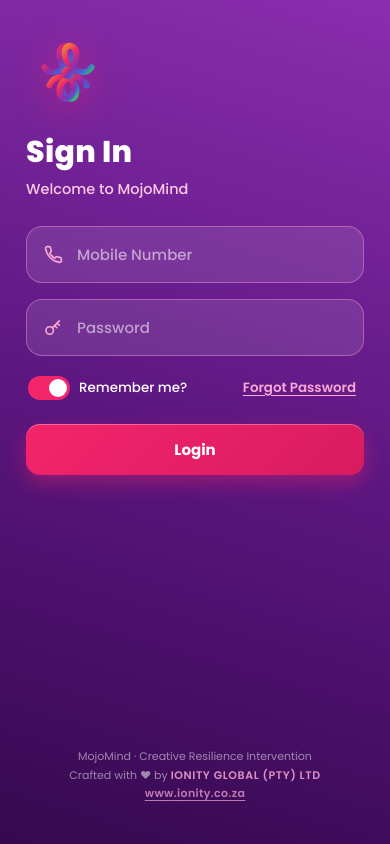
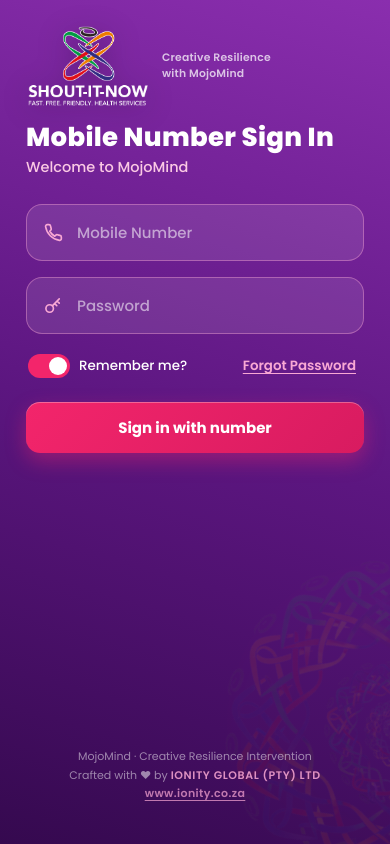
Before and after one commit to Ionity-Global-Pty-Ltd/MM-ionity, a plain HTML site: page index.html in a window 390 px wide. Drawn offline with Linux system fonts and the light colour scheme.

Commit message:
Brand mobile-number sign-in with SHOUT-IT-NOW artwork

```diff
--- a/css/app.css
+++ b/css/app.css
@@ -530,9 +530,22 @@ body {
 @keyframes toast-out { to { opacity: 0; transform: translateY(10px) scale(.94); } }
 
 /* ── Auth screens ────────────────────────────────────────── */
-.auth-wrap { flex: 1; display: flex; flex-direction: column; padding: calc(30px + env(safe-area-inset-top)) 26px 30px; }
+.auth-wrap { position: relative; isolation: isolate; flex: 1; display: flex; flex-direction: column; padding: calc(24px + env(safe-area-inset-top)) 26px 30px; overflow: hidden; }
+.auth-wrap > *:not(.auth-cloud) { position: relative; z-index: 1; }
+.auth-brand-lockup { display: flex; align-items: center; gap: 12px; min-height: 76px; margin-bottom: 8px; }
+.auth-brand-lockup img { width: 124px; height: 84px; object-fit: contain; object-position: center; filter: drop-shadow(0 5px 14px rgba(16,2,28,.32)); }
+.auth-brand-lockup span { max-width: 132px; color: rgba(255,255,255,.72); font-size: 10.8px; font-weight: 600; line-height: 1.45; letter-spacing: .2px; }
+.auth-cloud {
+  position: absolute; z-index: 0; pointer-events: none;
+  width: 390px; height: 390px; object-fit: contain;
+  right: -190px; bottom: -72px;
+  opacity: .09; filter: saturate(.92) drop-shadow(0 0 24px rgba(249,168,212,.22));
+  animation: shout-cloud-turn 52s linear infinite;
+}
+@keyframes shout-cloud-turn { to { transform: rotate(1turn); } }
 .auth-logo { width: 84px; height: 84px; margin-bottom: 10px; filter: drop-shadow(0 6px 18px rgba(243,37,107,.45)); }
 .auth-wrap h1 { color: #fff; font-size: 30px; font-weight: 800; margin: 6px 0 4px; letter-spacing: .3px; }
+.auth-wrap h1.auth-title { font-size: 26px; line-height: 1.2; }
 .auth-wrap .sub { color: var(--pink-200); font-size: 14.5px; font-weight: 500; margin: 0 0 26px; }
 .field { position: relative; margin-bottom: 16px; }
 .field input {
@@ -557,6 +570,15 @@ body {
 .auth-foot b { color: rgba(249,168,212,.85); font-weight: 600; letter-spacing: .6px; }
 .auth-foot a { text-decoration: none; }
 .auth-foot .io-url { color: rgba(249,168,212,.7); font-weight: 600; letter-spacing: .4px; text-decoration: underline; text-underline-offset: 3px; }
+
+@media (max-height: 680px) {
+  .auth-wrap { padding-top: calc(14px + env(safe-area-inset-top)); padding-bottom: 18px; }
+  .auth-brand-lockup { min-height: 58px; margin-bottom: 2px; }
+  .auth-brand-lockup img { width: 102px; height: 66px; }
+  .auth-wrap h1.auth-title { font-size: 23px; }
+  .auth-wrap .sub { margin-bottom: 18px; }
+  .auth-foot { padding-top: 16px; }
+}
 
 /* IONITY brand footer (home) */
 .ionity-foot {
--- a/js/app.js
+++ b/js/app.js
@@ -386,8 +386,12 @@ function render(html, { theme = 'theme-home', backAnim = false } = {}) {
 routes.signin = () => {
   render(`
     <div class="auth-wrap">
-      ${knotSVG(84)}
-      <h1>Sign In</h1>
+      <img class="auth-cloud" src="./assets/branding/shout-colour-cloud.png" alt="" aria-hidden="true" />
+      <div class="auth-brand-lockup">
+        <img src="./assets/branding/shout-it-now-logo.png" alt="SHOUT-IT-NOW" />
+        <span>Creative Resilience with MojoMind</span>
+      </div>
+      <h1 class="auth-title">Mobile Number Sign In</h1>
       <p class="sub">Welcome to ${MM.APP_NAME}</p>
       <div class="field">${I.phone}<input id="f-phone" type="tel" inputmode="tel" placeholder="Mobile Number" autocomplete="tel" /></div>
       <div class="field">${I.keyIc}<input id="f-pass" type="password" placeholder="Password" autocomplete="current-password" /></div>
@@ -395,7 +399,7 @@ routes.signin = () => {
         <label class="switch"><input id="f-rem" type="checkbox" checked /><span class="knob"></span>Remember me?</label>
         <button class="link" id="f-forgot">Forgot Password</button>
       </div>
-      <button class="btn btn-primary btn-block" id="f-login">Login</button>
+      <button class="btn btn-primary btn-block" id="f-login">Sign in with number</button>
       <p class="auth-foot">${MM.APP_NAME} · Creative Resilience Intervention<br/>Crafted with ❤ by <a href="https://www.ionity.co.za" target="_blank" rel="noopener"><b>IONITY GLOBAL (PTY) LTD</b></a><br/><a class="io-url" href="https://www.ionity.co.za" target="_blank" rel="noopener">www.ionity.co.za</a></p>
     </div>
   `, { theme: 'theme-auth' });
--- a/sw.js
+++ b/sw.js
@@ -2,7 +2,7 @@
    © IONITY Global (Pty) Ltd */
 'use strict';
 
-const VERSION = 'mojomind-v1.2.1';
+const VERSION = 'mojomind-v1.3.0';
 const SHELL = [
   './',
   './index.html',
@@ -11,6 +11,8 @@ const SHELL = [
   './js/data.js',
   './js/app.js',
   './icons/favicon.svg',
+  './assets/branding/shout-colour-cloud.png',
+  './assets/branding/shout-it-now-logo.png',
   './icons/icon-192.png',
   './icons/icon-512.png',
   './icons/maskable-512.png',
```
Also changed, not shown: assets/branding/shout-colour-cloud.png (added), assets/branding/shout-it-now-logo.png (added).
